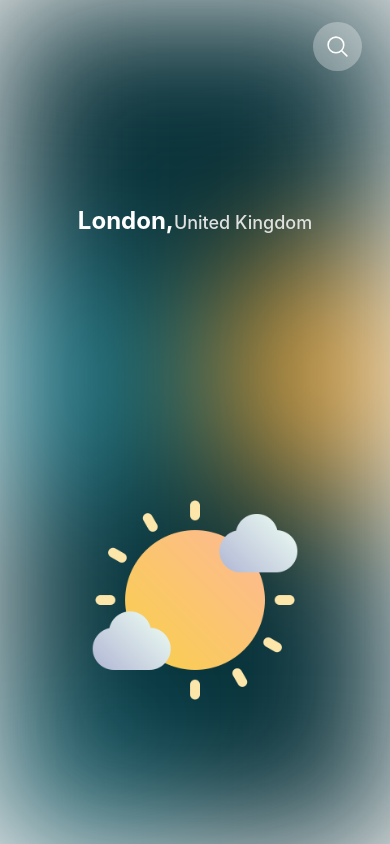
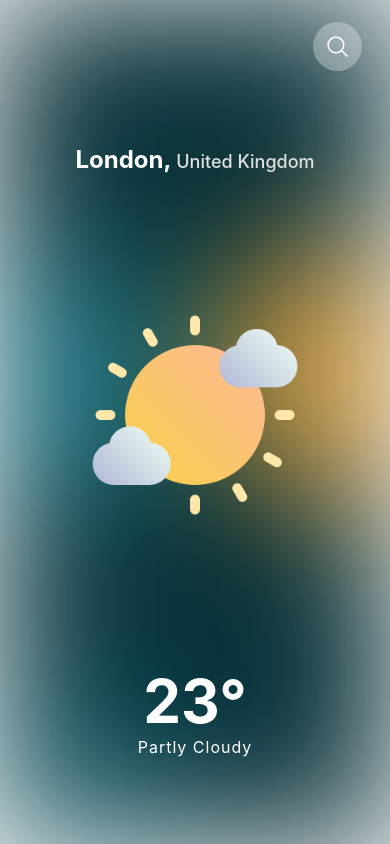
Before and after one commit to sehan22/Weather-Application-with-React-Native, a React Native app: screen /Home in a window 390 px wide. Built offline with nearby package versions, Linux system fonts and the light colour scheme.

Commit message:
degree celcius section created.

```diff
--- a/screens/HomeScreen.tsx
+++ b/screens/HomeScreen.tsx
@@ -139,6 +139,7 @@ export default function HomeScreen() {
                 fontSize: 18,
                 fontWeight: 500,
               }}>
+              {' '}
               United Kingdom
             </Text>
           </Text>
@@ -158,6 +159,29 @@ export default function HomeScreen() {
               source={require('../assets/images/partlycloudy.png')}
             />
           </View>
+
+          {/* degree celcius */}
+          <View style={{paddingVertical: 8}}>
+            <Text
+              style={{
+                textAlign: 'center',
+                fontWeight: 'bold',
+                color: 'white',
+                fontSize: 60,
+              }}>
+              23&#176;
+            </Text>
+
+            <Text
+              style={{
+                textAlign: 'center',
+                color: 'white',
+                fontSize: 16,
+                letterSpacing: 1,
+              }}>
+              Partly Cloudy
+            </Text>
+          </View>
         </View>
       </SafeAreaView>
     </View>
```
